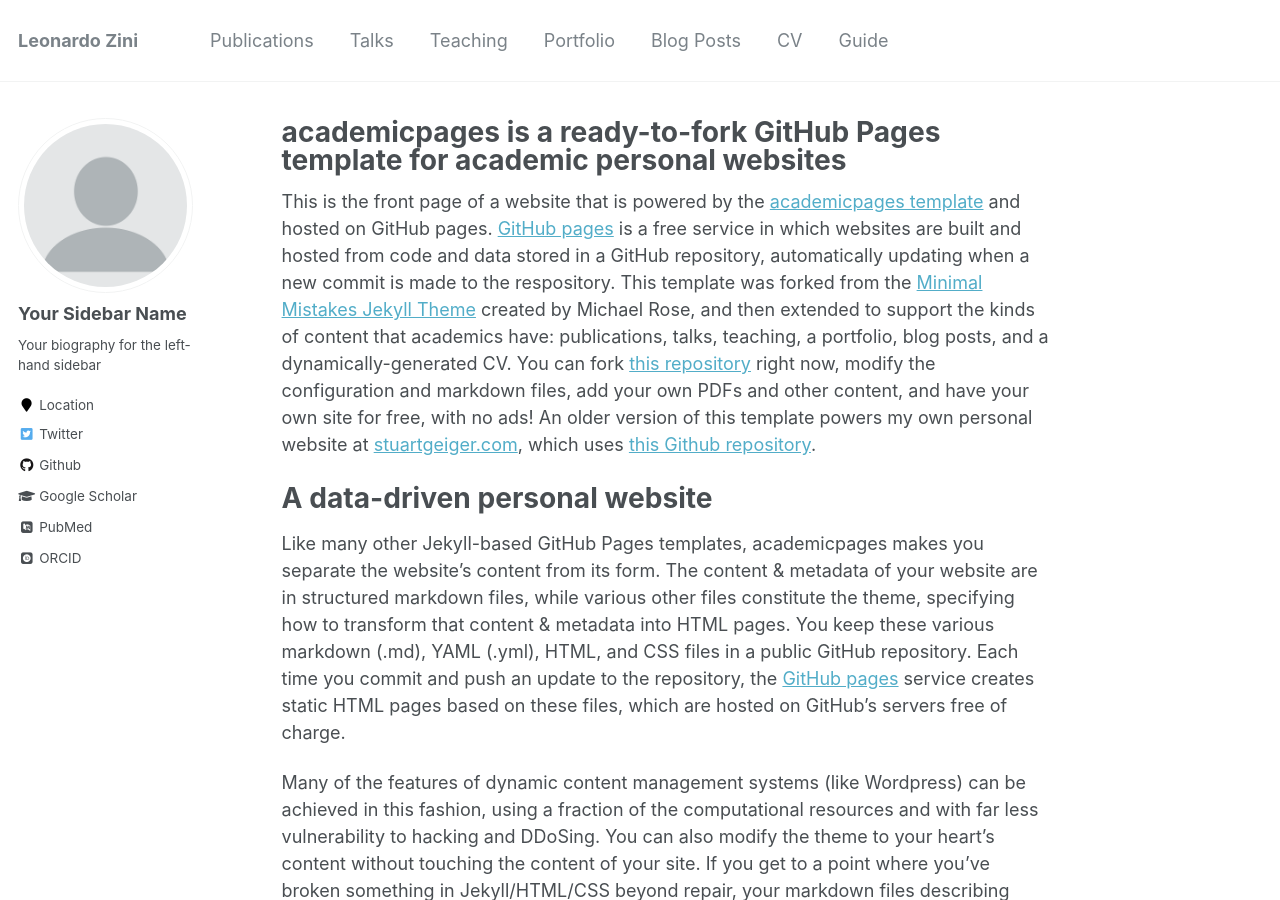
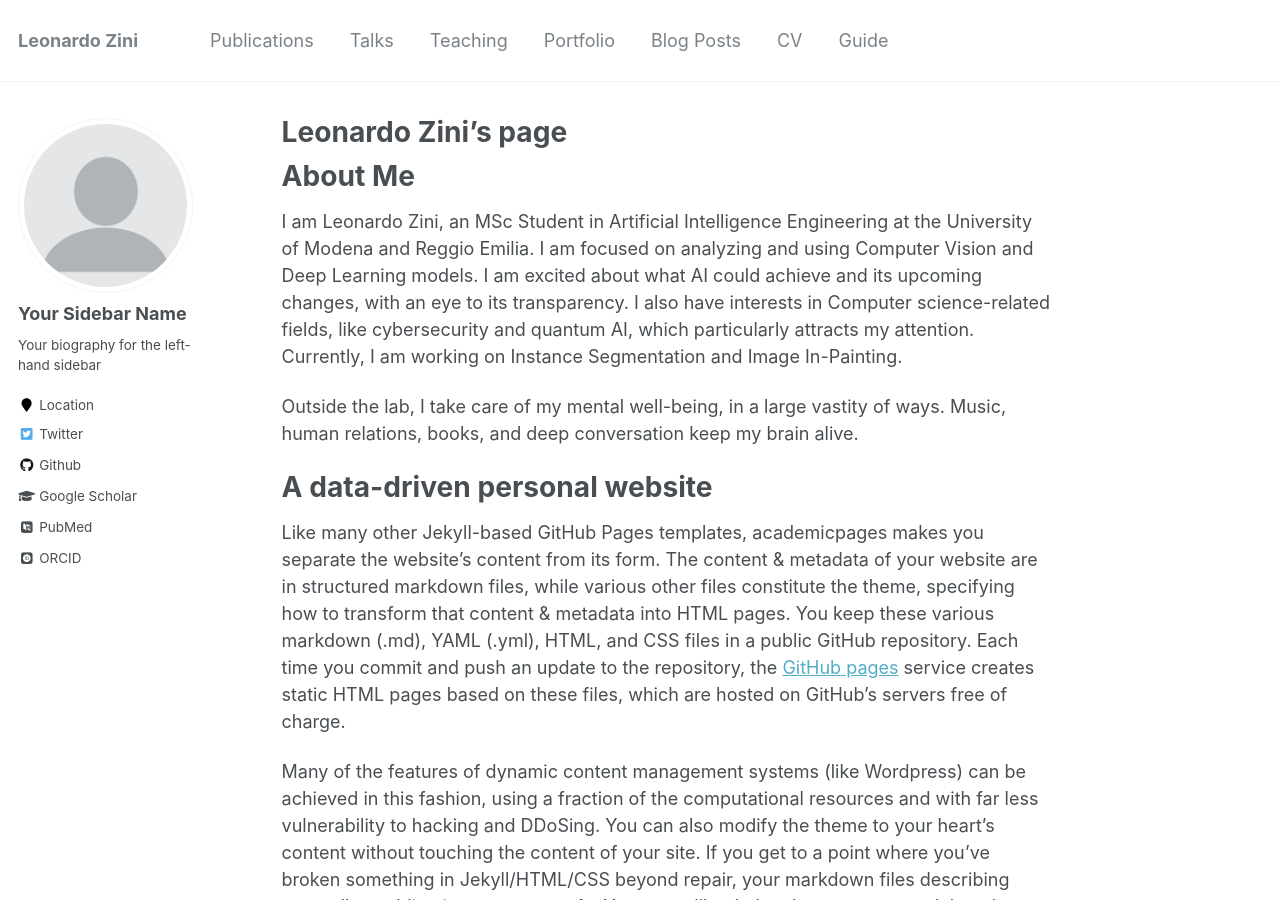
Before and after one commit to LeonardoZini/leonardozini.github.io, a Jekyll site: the page built from _pages/about.md, in a window 1280 px wide and 900 px high. Built offline with Jekyll 4.4.1, drawn with Linux system fonts in a browser that asks for light colours; some web fonts are replaced.

Commit message:
Update about.md

```diff
--- a/_pages/about.md
+++ b/_pages/about.md
@@ -1,14 +1,22 @@
 ---
 permalink: /
-title: "academicpages is a ready-to-fork GitHub Pages template for academic personal websites"
+title: "Leonardo Zini's page"
 excerpt: "About me"
 author_profile: true
 redirect_from:
   - /about/
   - /about.html
 ---
+About Me
+=
 
-This is the front page of a website that is powered by the [academicpages template](https://github.com/academicpages/academicpages.github.io) and hosted on GitHub pages. [GitHub pages](https://pages.github.com) is a free service in which websites are built and hosted from code and data stored in a GitHub repository, automatically updating when a new commit is made to the respository. This template was forked from the [Minimal Mistakes Jekyll Theme](https://mmistakes.github.io/minimal-mistakes/) created by Michael Rose, and then extended to support the kinds of content that academics have: publications, talks, teaching, a portfolio, blog posts, and a dynamically-generated CV. You can fork [this repository](https://github.com/academicpages/academicpages.github.io) right now, modify the configuration and markdown files, add your own PDFs and other content, and have your own site for free, with no ads! An older version of this template powers my own personal website at [stuartgeiger.com](http://stuartgeiger.com), which uses [this Github repository](https://github.com/staeiou/staeiou.github.io).
+I am Leonardo Zini, an MSc Student in Artificial Intelligence Engineering at the University of Modena and Reggio Emilia. I am focused on analyzing and using Computer Vision and Deep Learning models. I am excited about what AI could achieve and its upcoming changes, with an eye to its transparency.
+I also have interests in Computer science-related fields, like cybersecurity and quantum AI,
+which particularly attracts my attention.
+Currently, I am working on Instance Segmentation and Image In-Painting.
+
+Outside the lab, I take care of my mental well-being, in a large vastity of ways. Music, human relations, books, and deep conversation keep my brain alive.
+
 
 A data-driven personal website
 ======
```
